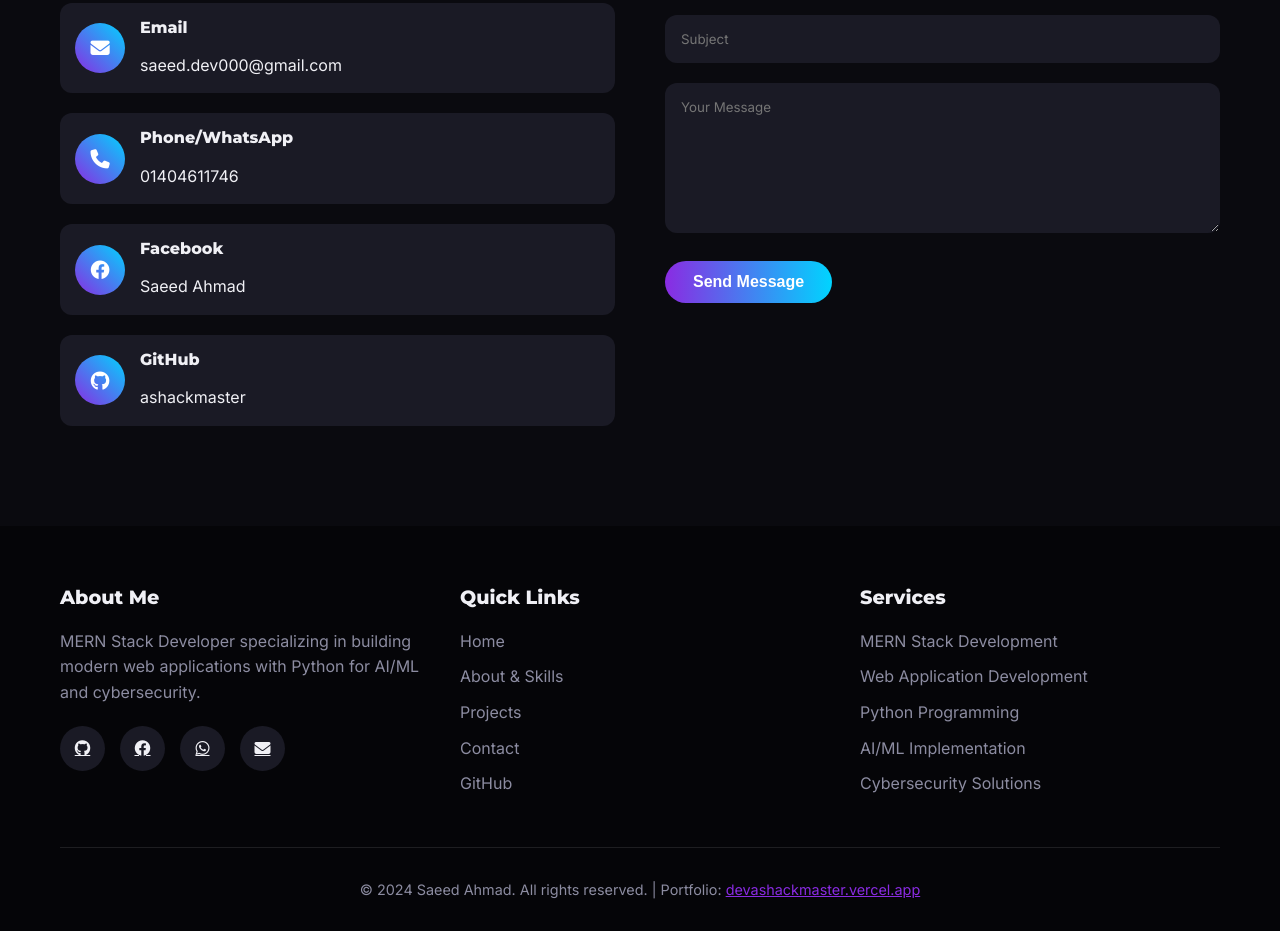
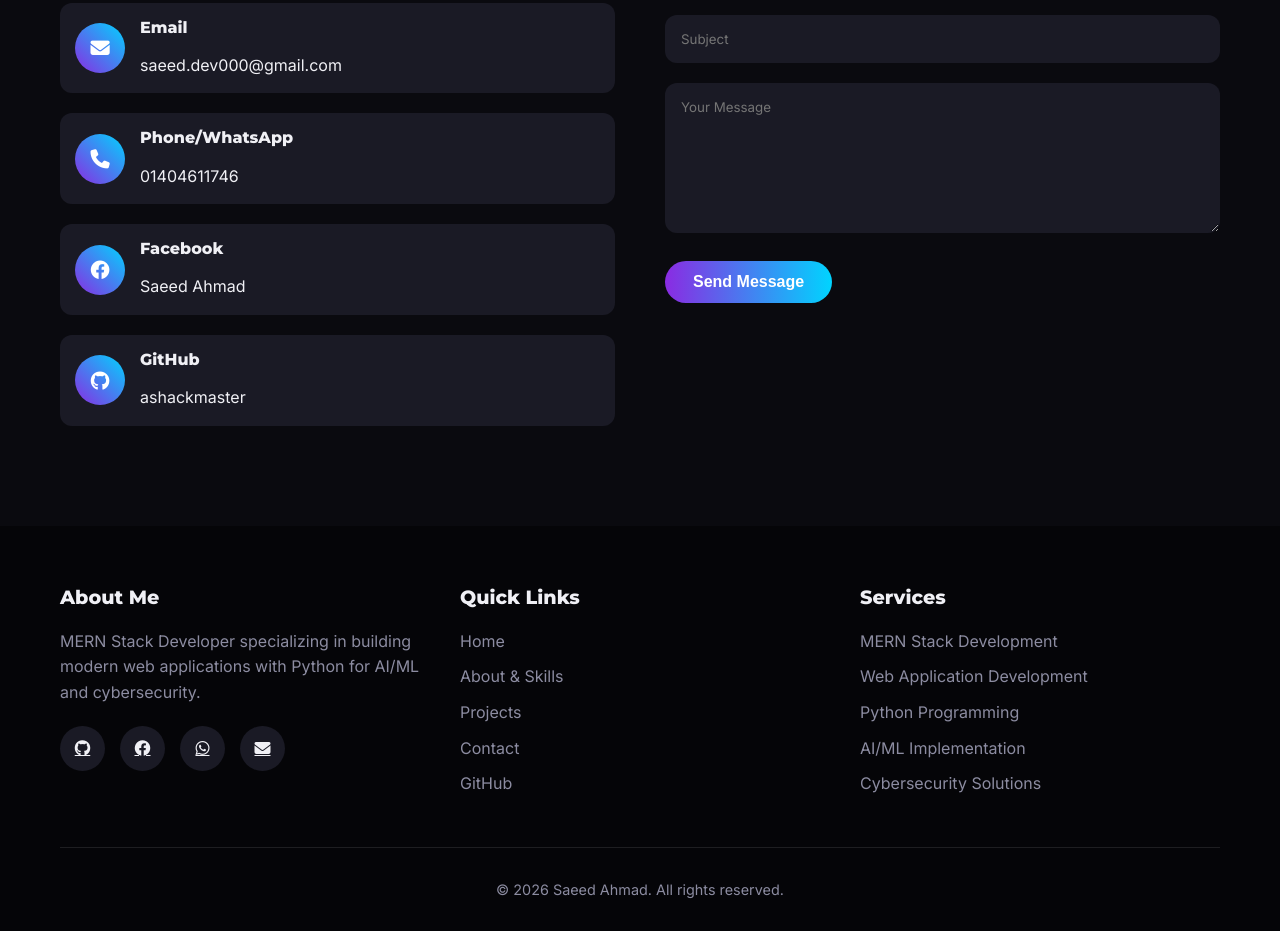
Before and after one commit to ashackmaster/Portofolio, a plain HTML site: page index.html in a window 1280 px wide. Shown: the part 4888-5819 px from the top of the page. Drawn offline with nearby package versions, Linux system fonts and the light colour scheme.

Commit message:
Change copyright year in footer
Updated copyright year from 2024 to 2026.

```diff
--- a/index.html
+++ b/index.html
@@ -1905,7 +1905,7 @@
                 </div>
             </div>
             <div class="copyright">
-                <p>&copy; 2024 Saeed Ahmad. All rights reserved. | Portfolio: <a href="https://devashackmaster.vercel.app" style="color: var(--primary);">devashackmaster.vercel.app</a></p>
+                <p>&copy; 2026 Saeed Ahmad. All rights reserved.</p>
             </div>
         </div>
     </footer>
```
